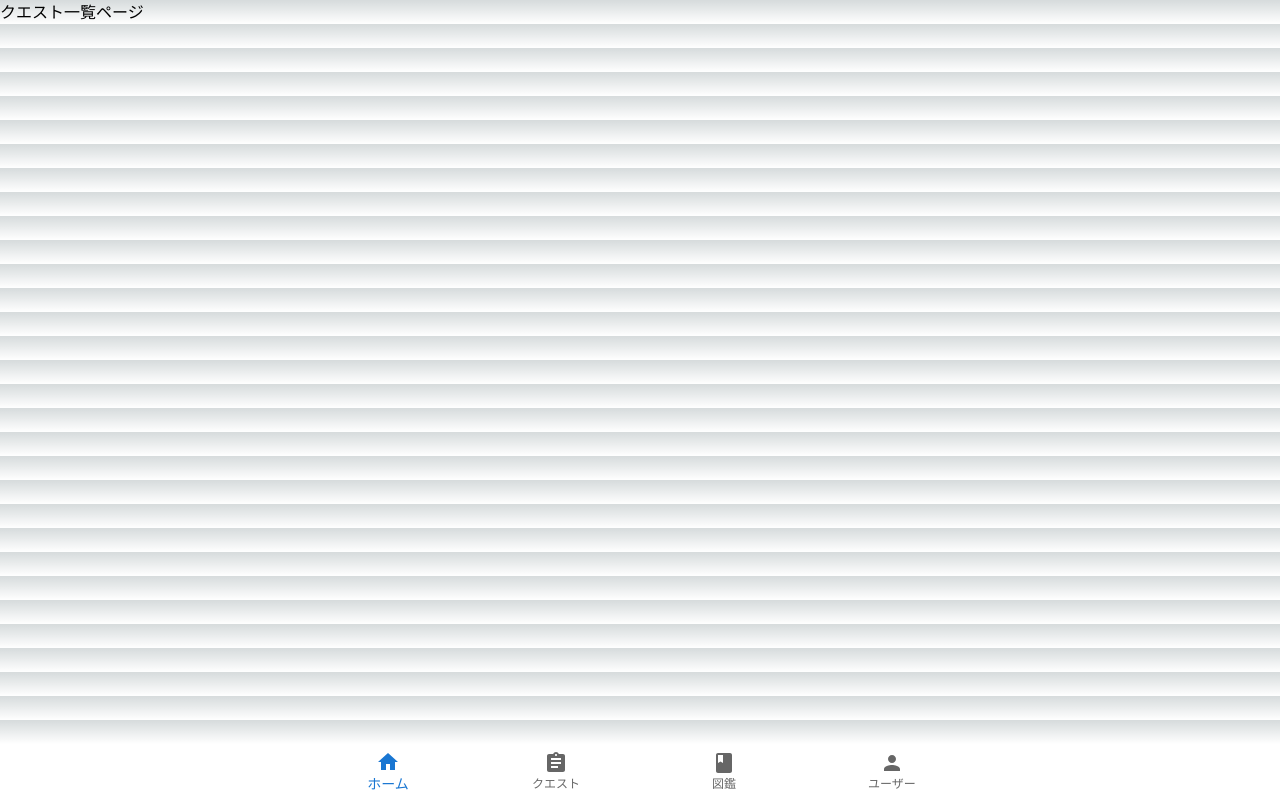
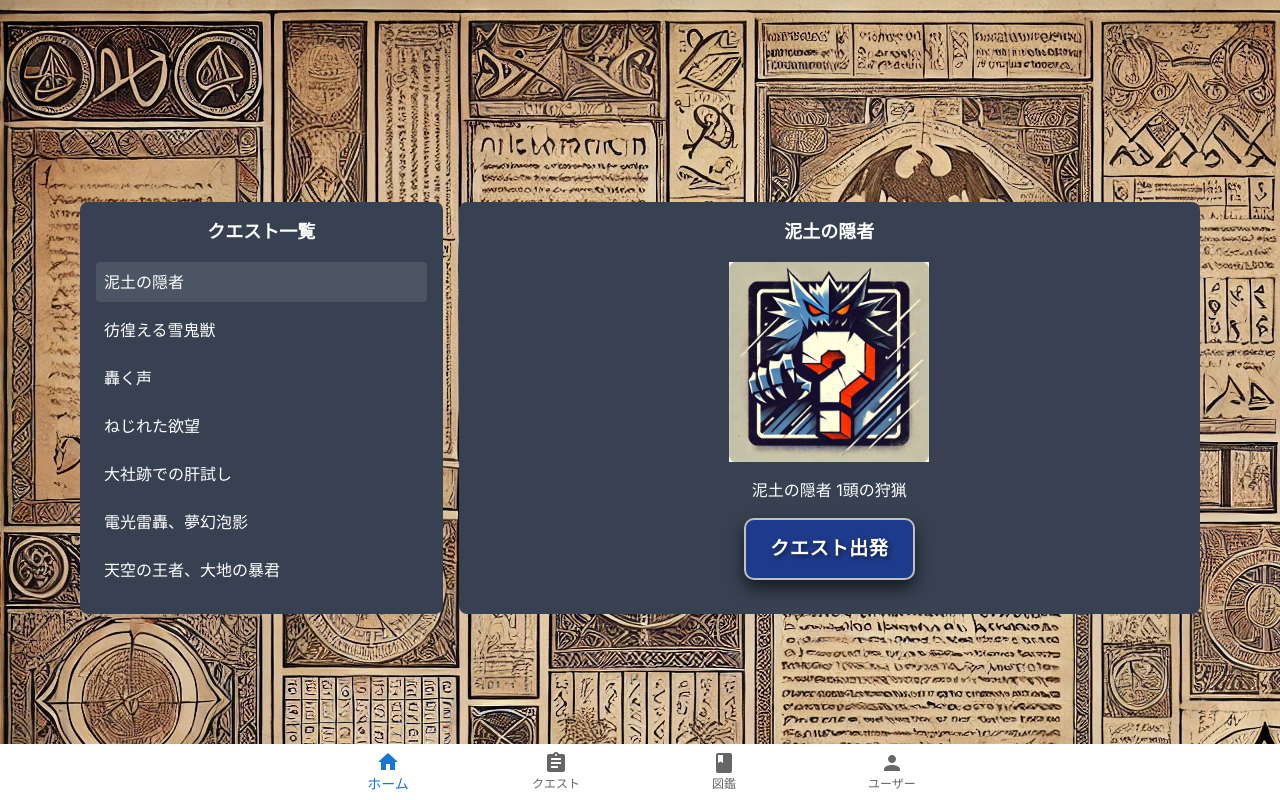
Before and after one commit to miura-taiga/dust-hunters-front, a Next.js app: page /quests in a window 1280 px wide. Built offline with nearby package versions, Linux system fonts and the light colour scheme.

Commit message:
クエスト一覧ページのレイアウト作成

```diff
--- a/src/app/(auth)/quests/page.tsx
+++ b/src/app/(auth)/quests/page.tsx
@@ -1,3 +1,153 @@
-export default function QuestListPage() {
-  return <article>クエスト一覧ページ</article>;
+"use client";
+
+import React, { useState, useEffect } from "react";
+import { useRouter } from "next/navigation";
+import Image from "next/image";
+import { BasicButton } from "@/components/layouts";
+import Dialog from "@mui/material/Dialog";
+import DialogTitle from "@mui/material/DialogTitle";
+import DialogContent from "@mui/material/DialogContent";
+import IconButton from "@mui/material/IconButton";
+import CloseIcon from "@mui/icons-material/Close";
+import Link from "next/link";
+
+interface Quest {
+  id: number;
+  title: string;
 }
+
+const quests: Quest[] = [
+  { id: 1, title: "泥土の隠者" },
+  { id: 2, title: "彷徨える雪鬼獣" },
+  { id: 3, title: "轟く声" },
+  { id: 4, title: "ねじれた欲望" },
+  { id: 5, title: "大社跡での肝試し" },
+  { id: 6, title: "電光雷轟、夢幻泡影" },
+  { id: 7, title: "天空の王者、大地の暴君" },
+];
+
+const monsterImage = "/images/layouts/monster_question_mark.jpg"; // モンスターの画像パス
+
+export default function QuestPage() {
+  const [selectedQuest, setSelectedQuest] = useState<Quest | null>(quests[0]); // 初期状態で最初のクエストを選択
+  const [open, setOpen] = useState(false);
+  const [isMobile, setIsMobile] = useState(false);
+  const router = useRouter();
+
+  useEffect(() => {
+    const handleResize = () => {
+      setIsMobile(window.innerWidth <= 600);
+    };
+
+    // 初回レンダリング時とリサイズ時にデバイスのサイズをチェック
+    handleResize();
+    window.addEventListener("resize", handleResize);
+
+    return () => {
+      window.removeEventListener("resize", handleResize);
+    };
+  }, []);
+
+  const handleQuestClick = (quest: Quest) => {
+    setSelectedQuest(quest);
+    if (isMobile) {
+      setOpen(true);
+    }
+  };
+
+  const handleStartQuest = () => {
+    if (selectedQuest) {
+      router.push(`/quests/lists/${selectedQuest.id}/battleStart`);
+    }
+  };
+
+  return (
+    <div className="relative min-h-screen bg-[url('/images/monsters/basic_background.jpg')] bg-repeat bg-auto flex flex-col justify-center items-center">
+      <div className="w-full max-w-6xl pt-4 px-4">
+        <div className="grid grid-cols-1 md:grid-cols-3 gap-4">
+          {/* クエスト一覧 */}
+          <div className="bg-gray-700 text-white p-4 rounded-lg md:col-span-1">
+            <h6 className="text-center text-lg font-semibold mb-4">
+              クエスト一覧
+            </h6>
+            <ul>
+              {quests.map((quest) => (
+                <li
+                  key={quest.id}
+                  onClick={() => handleQuestClick(quest)}
+                  className={`p-2 mb-2 rounded cursor-pointer ${
+                    selectedQuest?.id === quest.id
+                      ? "bg-gray-600"
+                      : "bg-gray-700"
+                  } hover:bg-gray-600`}
+                >
+                  {quest.title}
+                </li>
+              ))}
+            </ul>
+          </div>
+
+          {/* クエスト詳細 (PC画面時に表示) */}
+          {!isMobile && selectedQuest && (
+            <div className="md:col-span-2 bg-gray-700 text-white p-4 rounded-lg flex flex-col items-center">
+              <h6 className="text-lg font-semibold mb-4">
+                {selectedQuest.title}
+              </h6>
+              {/* モンスターの画像 */}
+              <Image
+                src={monsterImage}
+                alt={selectedQuest.title}
+                width={200}
+                height={200}
+                className="mb-4"
+              />
+              <p className="text-center mb-4">
+                {`${selectedQuest.title} 1頭の狩猟`}
+              </p>
+              <Link href={`/quests/${selectedQuest.id}/battleStart`}>
+                <BasicButton text="クエスト出発" />
+              </Link>
+            </div>
+          )}
+        </div>
+      </div>
+
+      {/* モバイル版モーダル */}
+      {isMobile && open && (
+        <Dialog
+          open={open}
+          onClose={() => setOpen(false)}
+          fullWidth
+          maxWidth="sm"
+        >
+          <DialogTitle>
+            {selectedQuest?.title}
+            <IconButton
+              aria-label="close"
+              onClick={() => setOpen(false)}
+              className="absolute top-2 right-2 text-gray-600 hover:text-gray-900"
+            >
+              <CloseIcon />
+            </IconButton>
+          </DialogTitle>
+          <DialogContent dividers className="text-center">
+            {/* モンスターの画像（モバイル版） */}
+            <Image
+              src={monsterImage}
+              alt={selectedQuest?.title || "モンスター"}
+              width={150}
+              height={150}
+              className="mb-4 mx-auto"
+            />
+            <p className="mb-4">
+              {selectedQuest && `${selectedQuest.title} 1頭の狩猟`}
+            </p>
+            <Link href={`/quests/${selectedQuest?.id}/battleStart`}>
+              <BasicButton text="クエスト出発" />
+            </Link>
+          </DialogContent>
+        </Dialog>
+      )}
+    </div>
+  );
+}
```
Also changed, not shown: public/images/layouts/monster_question_mark.jpg (added), public/images/monsters/basic_background.jpg (added).
